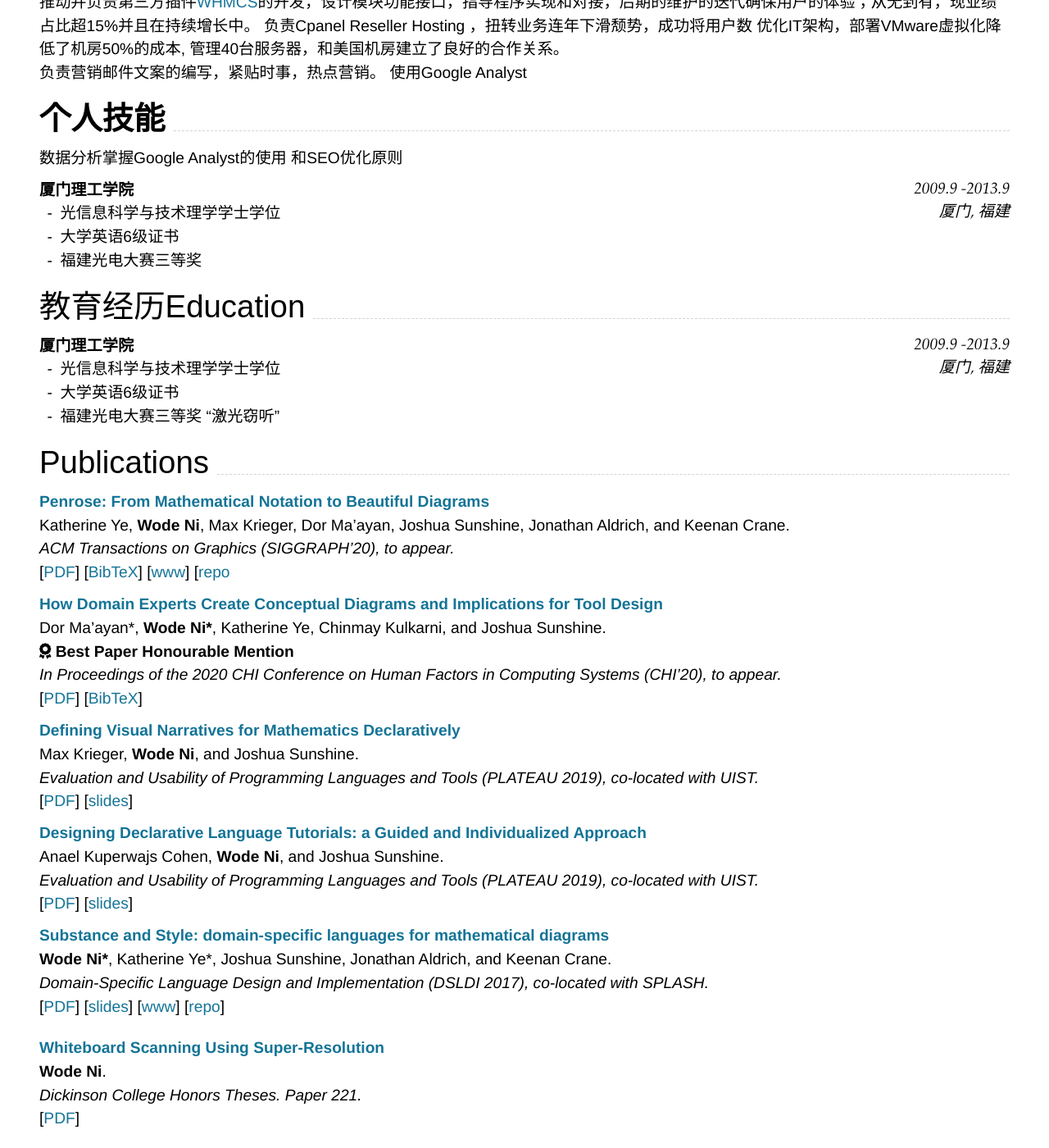
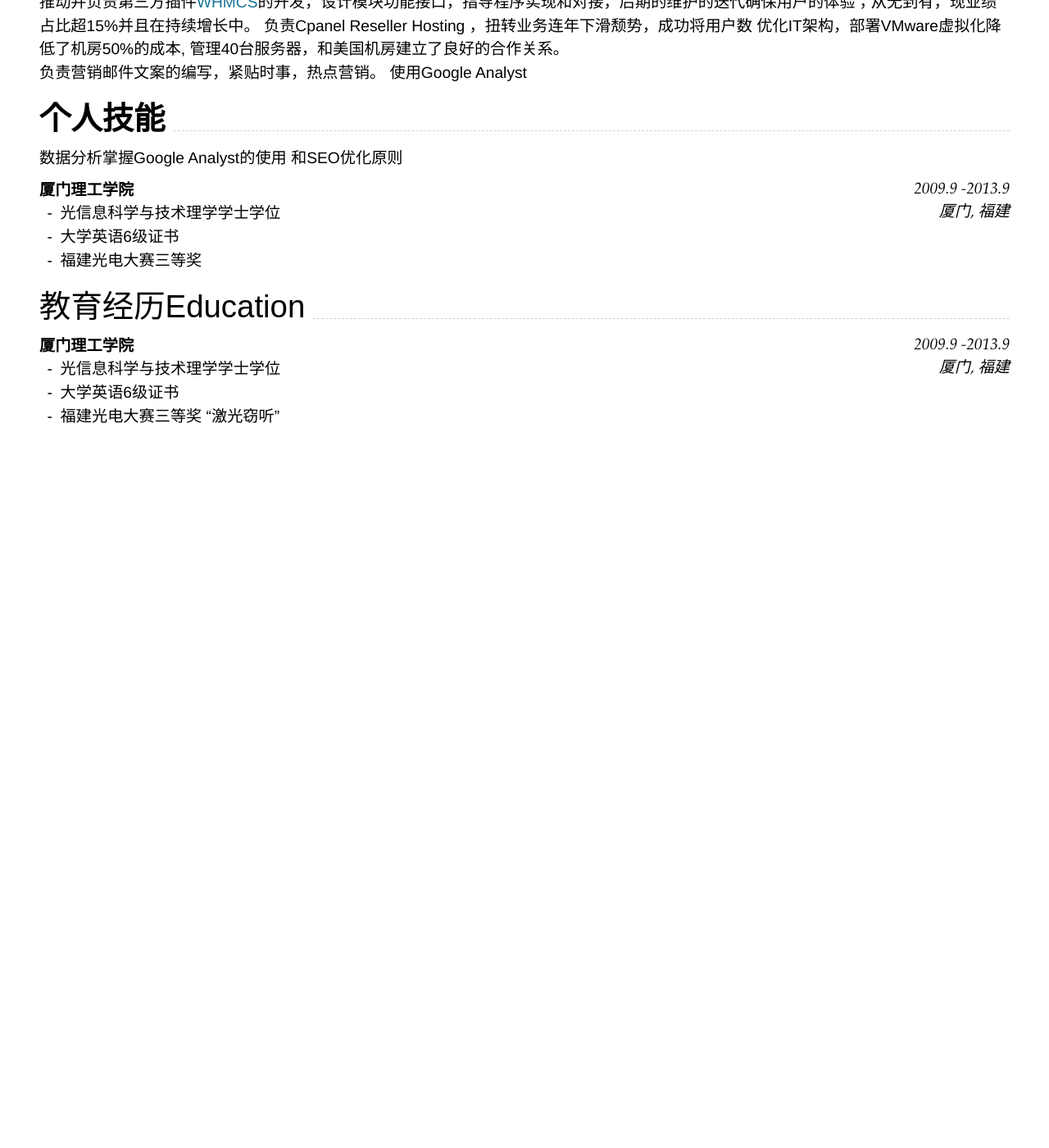
Before and after one commit to topgg/topgg.github.io, a Jekyll site: the page built from index.md, in a window 1280 px wide and 1400 px high, scrolled down 720 px. Shown: the whole window at 82% size. Built offline with Jekyll 4.4.1, drawn with Linux system fonts in a browser that asks for light colours; nearby versions of some CDN libraries; after the commit the page ends 1291 px from its top, so only the background shows below that; some of the changed text lies outside the part shown.

Commit message:
Update index.md

```diff
--- a/index.md
+++ b/index.md
@@ -81,107 +81,7 @@ Supported arguments:
 - 福建光电大赛三等奖 "激光窃听"
 
 
-## Publications
-
-### [**Penrose: From Mathematical Notation to Beautiful Diagrams**](http://penrose.ink/media/Penrose_SIGGRAPH2020.pdf)
-Katherine Ye, **Wode Ni**, Max Krieger, Dor Ma'ayan, Joshua Sunshine, Jonathan Aldrich, and Keenan Crane.<br>
-_ACM Transactions on Graphics (SIGGRAPH'20), to appear._<br>
-[[PDF](http://penrose.ink/media/Penrose_SIGGRAPH2020.pdf)]
-[[BibTeX]({{ page.homepage.url }}/assets/siggraph20-penrose.txt)]
-[[www](http://penrose.ink/siggraph20.html)]
-[[repo](https://github.com/penrose/penrose)
-
-### [**How Domain Experts Create Conceptual Diagrams and Implications for Tool Design**]({{ page.homepage.url }}/assets/chi-20-natural-diagramming.pdf)
-
-Dor Ma'ayan\*, **Wode Ni\***, Katherine Ye, Chinmay Kulkarni, and Joshua Sunshine.<br>
-<i class="fas fa-award"></i> <strong>Best Paper Honourable Mention</strong><br>
-_In Proceedings of the 2020 CHI Conference on Human Factors in Computing Systems (CHI'20), to appear._<br>
-[[PDF]({{ page.homepage.url }}/assets/chi-20-natural-diagramming.pdf)]
-[[BibTeX]({{ page.homepage.url }}/assets/chi-20-natural-diagramming.txt)]
-
-### [**Defining Visual Narratives for Mathematics Declaratively**](http://plateau-workshop.org/assets/papers-2019/9.pdf)
-
-Max Krieger, **Wode Ni**, and Joshua Sunshine.<br>
-_Evaluation and Usability of Programming Languages and Tools (PLATEAU 2019), co-located with UIST._<br>
-[[PDF](http://plateau-workshop.org/assets/papers-2019/9.pdf)]
-[[slides]({ page.homepage.url }}/aassets/plateau-19-presentation.pdf)]
-
-### [**Designing Declarative Language Tutorials: a Guided and Individualized Approach**](http://plateau-workshop.org/assets/papers-2019/2.pdf)
-
-Anael Kuperwajs Cohen, **Wode Ni**, and Joshua Sunshine.<br>
-_Evaluation and Usability of Programming Languages and Tools (PLATEAU 2019), co-located with UIST._<br>
-[[PDF](http://plateau-workshop.org/assets/papers-2019/2.pdf)]
-[[slides]({{ page.homepage.url }}/assets/plateau-19-presentation.pdf)]
-
-### [**Substance and Style: domain-specific languages for mathematical diagrams**](https://2017.splashcon.org/event/dsldi-2017-substance-and-style-domain-specific-languages-for-mathematical-diagrams)
-
-**Wode Ni\***, Katherine Ye\*, Joshua Sunshine, Jonathan Aldrich, and Keenan Crane.<br> _Domain-Specific Language Design and Implementation (DSLDI 2017), co-located with SPLASH._ <br>
-[[PDF]({{ page.homepage.url }}/assets/dsldi.pdf)]
-[[slides]({{ page.homepage.url }}/assets/dsldi-presentation.pdf)]
-[[www](http://penrose.ink)]
-[[repo](https://github.com/penrose/penrose)]
-
----
-
-### [**Whiteboard Scanning Using Super-Resolution**](http://scholar.dickinson.edu/student_honors/221/)
-
-**Wode Ni**.<br> _Dickinson College Honors Theses. Paper 221._<br>
-[[PDF]({{ page.homepage.url }}/assets/superres.pdf)]
-
-## Experience
-
-### **Microsoft Research** `2020.5 -`
-
-_Research Intern_<br>
-
-### **Carnegie Mellon University, Research Experiences for Undergraduate** `2017.5 - 2017.8`
-
-_Research Assistant_<br>
-**Penrose** is a system that automatically visualizes mathematics using two domain-specific languages: **Substance** and **Style**. Co-advised by [Jonathan Aldrich](https://www.cs.cmu.edu/~./aldrich/), [Keenan Crane](https://www.cs.cmu.edu/~kmcrane/), [Joshua Sunshine](http://www.cs.cmu.edu/~jssunshi/), and [Katherine Ye](https://www.cs.cmu.edu/~kqy/), I designed and implemented the Style language, and extended the Substance language to support functions and logically quantified statements.
-
-### **Columbia University, Computer Graphics and User Interfaces Lab** `2017.1 - 2017.5`
-
-_Research Assistant_<br>
-Worked with prof. Steven Feiner, on **Cyber Affordance Visualization in Augumented Reality** project. Developed a Microsoft Hololens application that visualizes the Columbia campus in AR environment.
-
-### **AsiaInfo** `2015.6 - 2015.8`
-
-_Software Engineering Intern_<br>
-Worked on server-side web applications and server deployment tools.
-
-## Mentoring
-
-Max Krieger (CMU, independent research & [REUSE](https://www.cmu.edu/scs/isr/reuse/)) `CMU, 2018 - Now` <br>
-Courtney Miller (New College of Florida, [REUSE](https://www.cmu.edu/scs/isr/reuse/)) `CMU, 2019` <br>
-Anael Kuperwajs Cohen (Macalester College, [REUSE](https://www.cmu.edu/scs/isr/reuse/)) `CMU, 2019` <br>
-
-## Honors & Awards
-
-CHI'20 Best Paper Honourable Mention Award `CMU, 2020` <br>
-Phi Beta Kappa `Dickinson, 2018` <br>
-Excellence in Computer Science Award `Columbia, 2018` <br>
-Travel Award PL Mentoring Workshop (PLMW) `SPLASH, 2018` <br>
-Tau Beta Pi, Engineering Honor Society `Columbia, 2017` <br>
-Computer Science Departmental Honors `Dickinson, 2016` <br>
-Pi Mu Epsilon, Mathematics Honor Society `Dickinson, 2016` <br>
-Upsilon Pi Epsilon, Computer Science Honor Society `Dickinson, 2016` <br>
-Alpha Lambda Delta, First year Honor Society `Dickinson, 2013`<br>
-John Montgomery Scholarship `Dickinson, 2013` <br>
-
----
-
-## Teaching
-
-Teaching Assistant, **Programming Languages and Translators (COMS 4115)** `Columbia, 2017 - 2018` <br>
-Teaching Assistant, **Introduction to Java II (COMP 132)** `Dickinson, 2016` <br>
-Peer Tutor, **Data Structures and Problem Solving (COMP 232)** `Dickinson, 2016` <br>
-Computer Lab Consultant `Dickinson, 2014 - 2016` <br>
-
-
-## Service
-
-Research Experiences for Undergraduates in Software Engineering Admission Committee `CMU, 2019 - 2020`
 
 <!-- ### Footer
 
-Last updated: May 2013 -->
+Last updated: june 2020 -->
```
